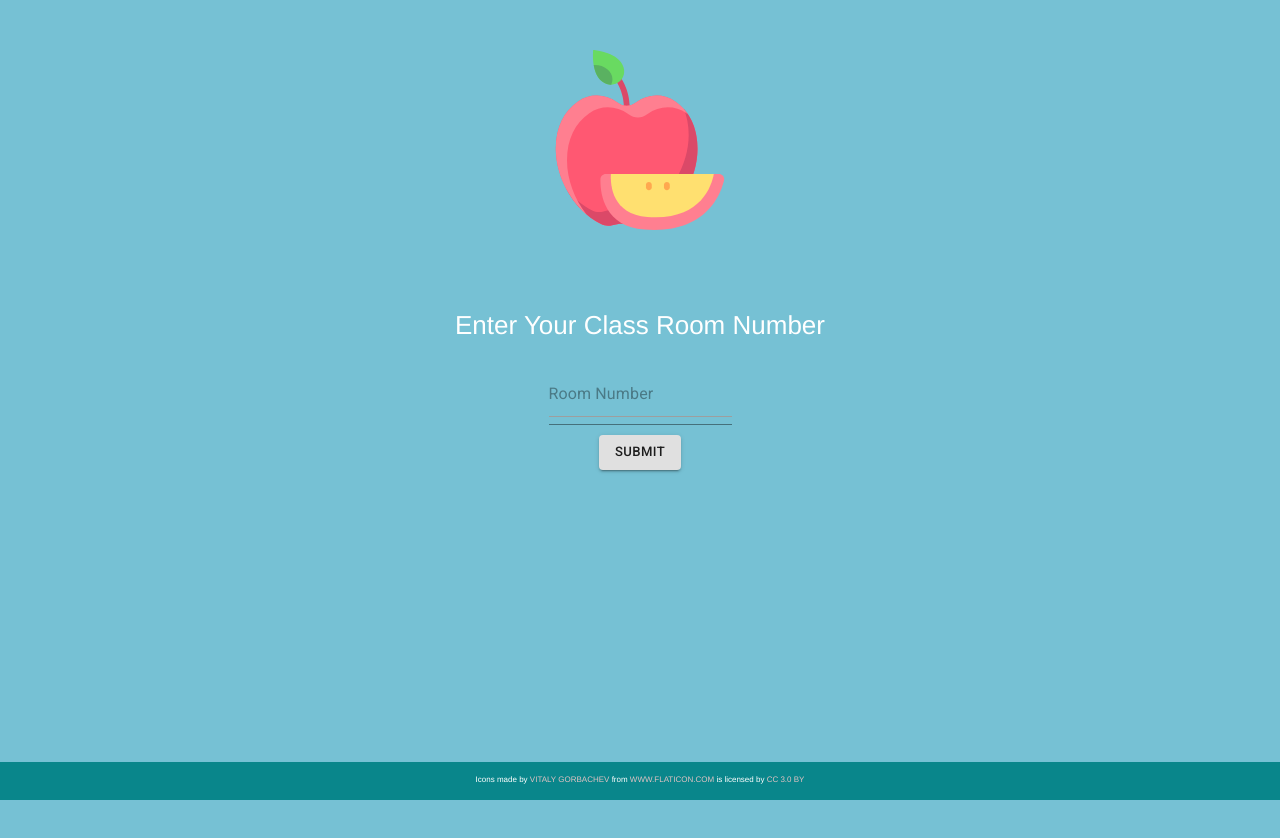
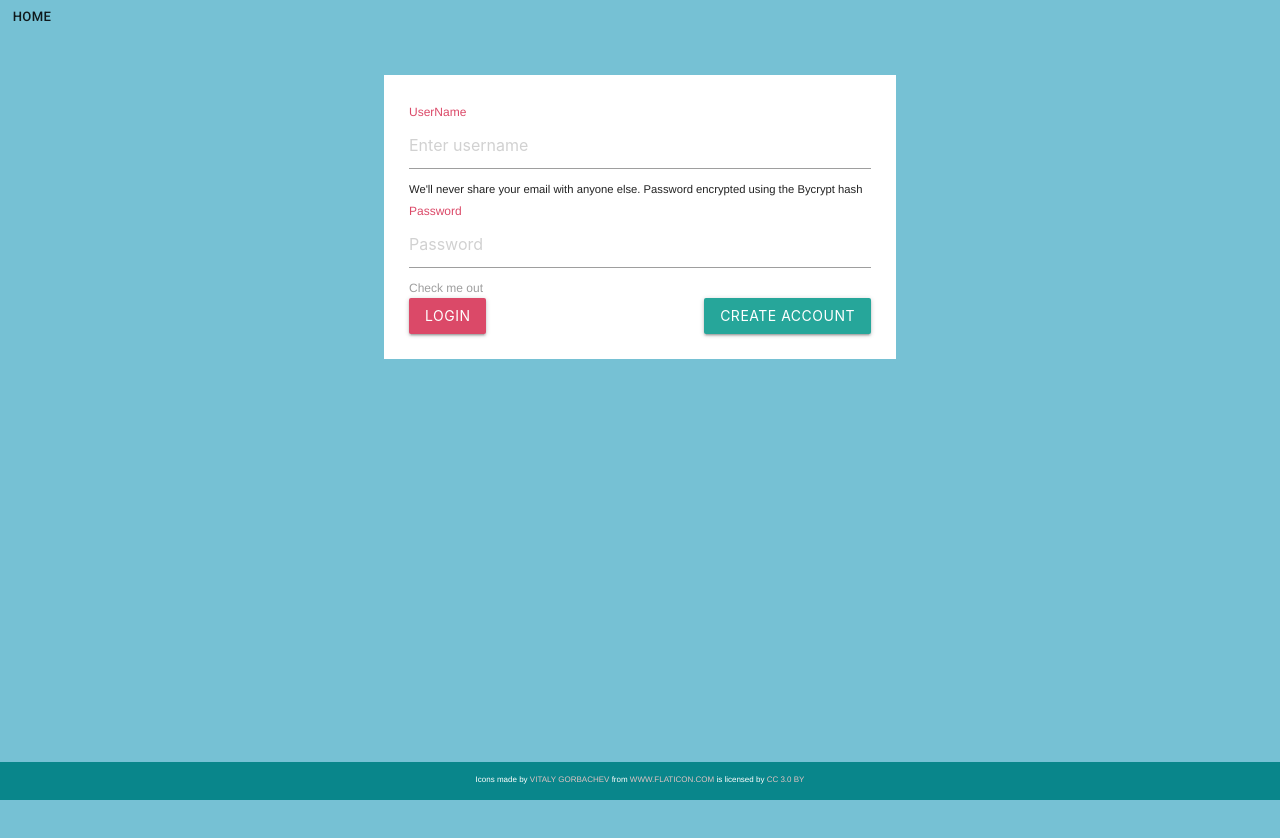
Before and after one commit to AndrewK020/MyClassroom, a React (Create React App) app in the folder client/: page /login in a window 1280 px wide. Shown: the top 838 px of the page. Before the commit the page ends 800 px from the top, so only its background shows below. Built offline with nearby package versions, Linux system fonts and the light colour scheme.

Commit message:
Added ui account creation

```diff
--- a/client/package.json
+++ b/client/package.json
@@ -5,7 +5,9 @@
   "dependencies": {
     "@material-ui/core": "^4.3.1",
     "@material-ui/icons": "^4.2.1",
+    "axios": "^0.19.0",
     "react": "^16.8.6",
+    "react-bootstrap": "^1.0.0-beta.11",
     "react-dom": "^16.8.6",
     "react-materialize": "^3.3.4",
     "react-router-dom": "^5.0.1",
--- a/client/public/style.css
+++ b/client/public/style.css
@@ -6,7 +6,7 @@
 
 .footer {
     margin-top:-100px;
-    position: absolute;
+    position: fixed;
     bottom:0;
     left: 0;
     right: 0;
--- a/client/src/App.js
+++ b/client/src/App.js
@@ -1,31 +1,24 @@
 import React, { Component } from 'react';
-// import ReactDOM from 'react-dom';
-// import Container from '@material-ui/core/Container'
-import Input from '@material-ui/core/Input'
-import Button from '@material-ui/core/Button';
-import logo from './apple.svg';
-import './App.css';
+import StartPage from "./Pages/StartPage";
+import LoginPage from "./Pages/LoginPage";
+
+import { BrowserRouter as Router, Route, Switch } from "react-router-dom";
+
 
 
 class App extends Component {
 
+
   render() {
     return (
-      <div className="App">
-        <header className="App-header">
-          <img src={logo} className="App-logo" alt="apple" />
-          <p>Enter Your Class Room Number</p>
-          <Input
-          placeholder="Room Number"
-          >
-          </Input>
-          <Button
-          id="submitRoomBtn"
-          variant="contained">
-          Submit
-          </Button>
-        </header>
+      <Router>
+      <div>
+        <Switch>
+          <Route exact path="/" component={StartPage} />
+          <Route exact path="/login" component={LoginPage} />
+        </Switch>
       </div>
+    </Router>
     );
   }
 }
--- /dev/null
+++ b/client/src/Pages/LoginPage.css
@@ -0,0 +1,24 @@
+.loginContainer {
+    width: 40%;
+    background: white;
+    padding: 25px;
+    margin-top: 75px;
+}
+
+.form-label {
+    color: #db4968;
+}
+
+#loginSubmit {
+    background-color: #db4968;
+}
+
+#createSubmit {
+    float: right;
+}
+
+#homeBtn {
+    position: absolute;
+    top: 0;
+    left: 0;
+  }
--- /dev/null
+++ b/client/src/Pages/LoginPage.js
@@ -0,0 +1,89 @@
+import React, { Component } from "react";
+import Container from "react-bootstrap/Container";
+import Form from "react-bootstrap/Form";
+import Button from "react-bootstrap/Button";
+import MButton from '@material-ui/core/Button';
+
+import API from "../utils/API";
+
+import './LoginPage.css';
+
+class LoginPage extends Component {
+
+    state = {
+        username: "",
+        password: "",
+        message: "",
+        errorVisible: false
+    };
+
+
+
+    handleFormSubmit = event => {
+        event.preventDefault();
+        const newUser = {
+            username: this.state.username,
+            password: this.state.password
+        }
+        console.log(newUser);
+        API.createUser(newUser)
+        .then(res => console.log("success"))
+        .catch(err => {
+            const status = parseInt(err.response.status);
+
+            switch(status) {
+                case 422: {
+                    console.log("duplicate");
+                    break;
+                }
+                default: {
+                    break;
+                }
+            }
+        });
+
+      };
+      handleChange = event => {
+        const value = event.target.value;
+        const name = event.target.name;
+        this.setState({
+          [name]: value
+        });
+
+      }
+
+
+    render() {
+
+        return(
+            <Container className="loginContainer">
+                <Form>
+                    <Form.Group controlId="formBasicEmail">
+                        <Form.Label>UserName</Form.Label>
+                        <Form.Control required type="text" placeholder="Enter username" value={this.state.username} name="username" onChange={this.handleChange}/>
+                        <Form.Text className="text-muted">
+                        We'll never share your email with anyone else. Password encrypted using the Bycrypt hash
+                        </Form.Text>
+                    </Form.Group>
+
+                    <Form.Group controlId="formBasicPassword">
+                        <Form.Label>Password</Form.Label>
+                        <Form.Control required type="password" placeholder="Password" value={this.state.password} name="password" onChange={this.handleChange}/>
+                    </Form.Group>
+                    <Form.Group controlId="formBasicCheckbox">
+                        <Form.Check type="checkbox" label="Check me out" />
+                    </Form.Group>
+                    <Button id="loginSubmit" variant="primary" type="submit">
+                        Login
+                    </Button>
+                    <Button id="createSubmit" variant="outline-success" type="submit" onClick={this.handleFormSubmit}>
+                        Create Account
+                    </Button>
+                </Form>
+                <MButton id="homeBtn"href="/">Home</MButton>
+            </Container>
+        );
+    };
+}
+
+export default LoginPage;
--- a/client/src/App.css
+++ b/client/src/Pages/StartPage.css
@@ -35,3 +35,9 @@
 #submitRoomBtn {
   margin: 10px;
 }
+
+#loginBtn {
+  position: absolute;
+  top: 0;
+  right: 0;
+}
--- /dev/null
+++ b/client/src/Pages/StartPage.js
@@ -0,0 +1,41 @@
+import React, { Component } from "react";
+import Input from '@material-ui/core/Input'
+import Button from '@material-ui/core/Button';
+
+
+import logo from '../apple.svg';
+import './StartPage.css';
+
+class StartPage extends Component {
+
+    handleFormSubmit = event => {
+        this.props.history.push('/login');
+      };
+
+
+    render() {
+
+        return (
+          <div className="App">
+            <header className="App-header">
+              <img src={logo} className="App-logo" alt="apple" />
+              <p>Enter Your Class Room Number</p>
+              <Input
+              placeholder="Room Number"
+              >
+              </Input>
+              <Button
+              id="submitRoomBtn"
+              variant="contained">
+              Submit
+              </Button>
+            </header>
+            <Button id="loginBtn" onClick={this.handleFormSubmit} >Login</Button>
+          </div>
+        );
+      }
+
+}
+
+
+export default StartPage;
--- /dev/null
+++ b/client/src/utils/API.js
@@ -0,0 +1,14 @@
+import axios from "axios";
+
+export default {
+
+    createUser: (request) => {
+        const user = {
+            username: request.username.trim(),
+            password: request.password
+        };
+        return axios.post("/api/users", user);
+    }
+
+
+};
```
Also changed, not shown: 1 other file (tests, documents, lock files or other folders).
